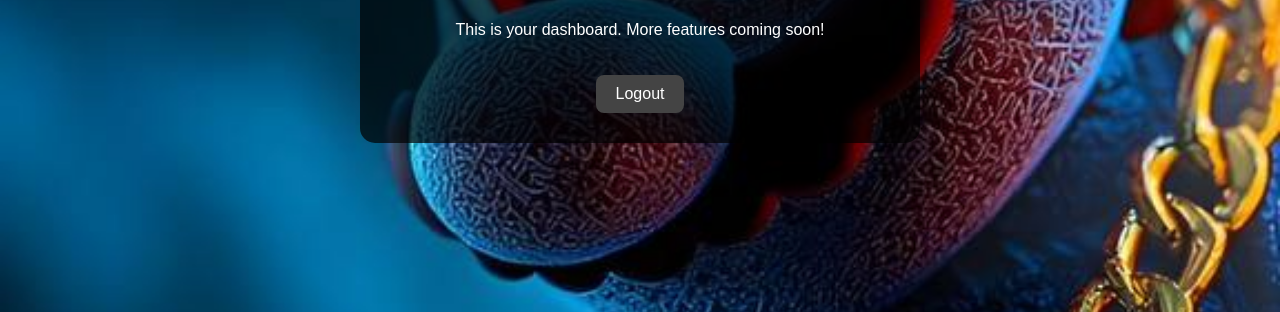
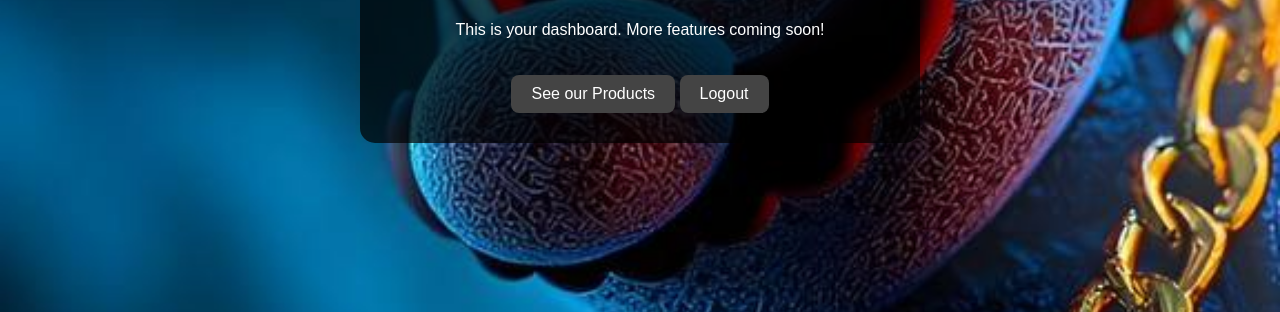
Before and after one commit to isamoma/my-website, a Python web app: template templates/dashboard.html in a window 1280 px wide. Shown: the part 185-497 px from the top of the page. Run offline with Jinja, Linux system fonts and the light colour scheme; the template is opened without the code that fills it, so the values that code supplies are empty.

Commit message:
Update dashboard.html

```diff
--- a/templates/dashboard.html
+++ b/templates/dashboard.html
@@ -38,6 +38,7 @@
     <div class="dashboard-box">
         <h2>Welcome, {{ username }}!</h2>
         <p>This is your dashboard. More features coming soon!</p>
+        <a href="/products">See our Products</a>
         <a href="/logout">Logout</a>
     </div>
 </body>
```
